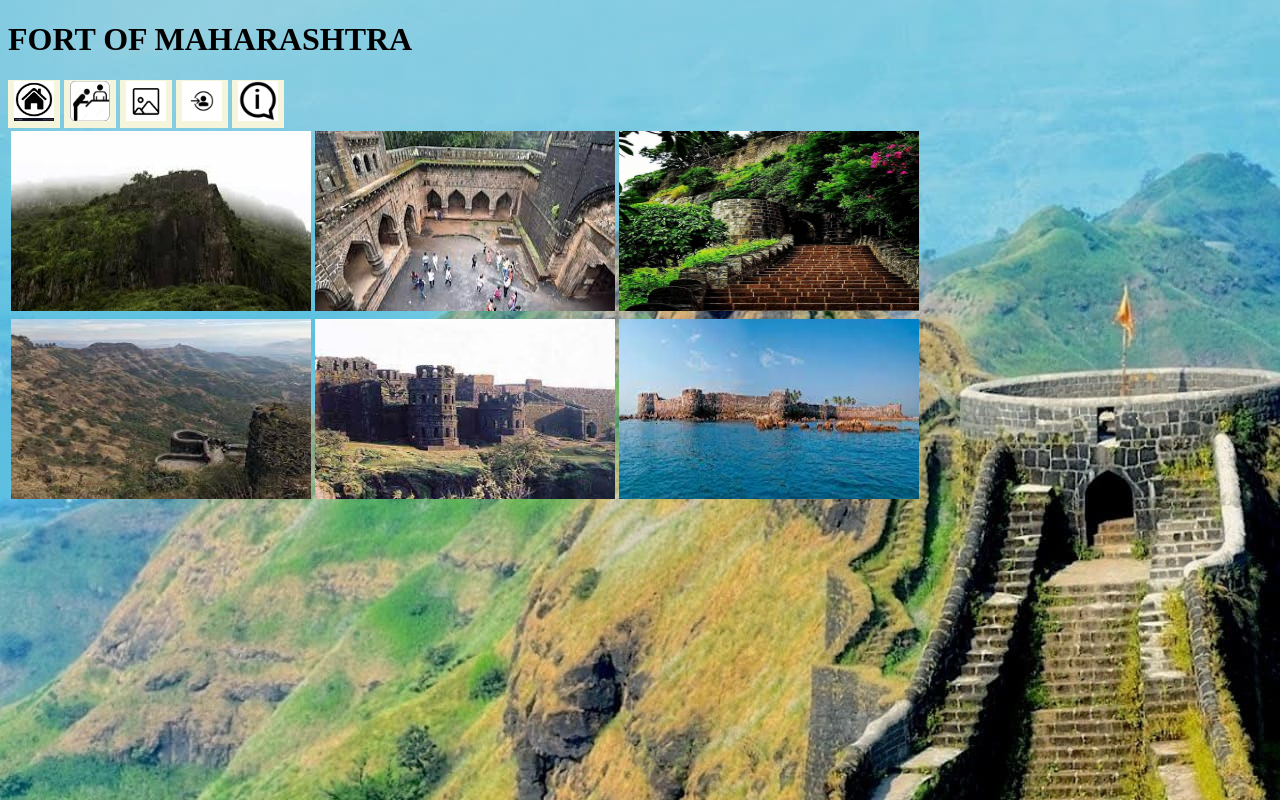
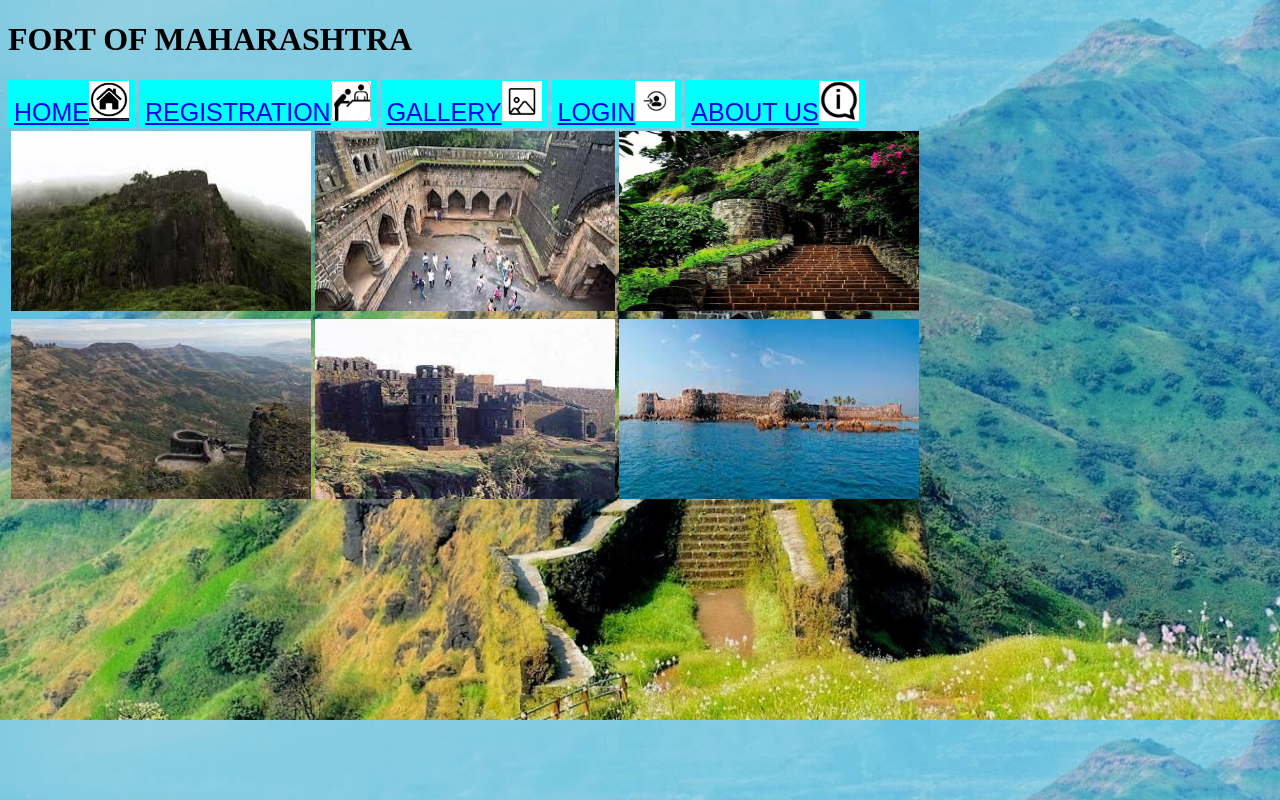
Before and after one commit to ShivaniGudekar/mudratreck, a plain HTML site: page gall.html in a window 1280 px wide. Drawn offline with Linux system fonts and the light colour scheme.

Commit message:
Add files via upload

```diff
--- a/gall.html
+++ b/gall.html
@@ -6,12 +6,13 @@
     <title>HOME PAGE</title>
     <style>
         body{
-            background-image: url(Rajgad_Fort_in_Pune\,_Maharashtra.jpg);
-            background-repeat: no-repeat;
-        }button{
-            background-color:rgb(89, 224, 76);
+        background-image:url(Rajgad_Fort_in_Pune\,_Maharashtra.jpg);
+        background-size: 100%;
+        }
+        button{
+            background-color:white;
             border: none;
-            color:rgb(75, 236, 88);
+            color:white;
             padding: 15px,32px;
             text-align: center;
             text-decoration: double;
@@ -21,17 +22,14 @@
             cursor: pointer;
         }
         .button:hover{
-            background-color:rgb(243, 249, 252);
-            color:rgb(236, 238, 238);
+            background-color:white;
+            color:white;
         }
-        .button1{background-color:beige;}
-        .button2{background-color:beige;}
-        .button3{background-color:beige;}
-        .button4{background-color:beige;}
-        .button5{background-color:beige;}
-
-
-
+        .button1{background-color:aqua;}
+        .button2{background-color:aqua;}
+        .button3{background-color:aqua;}
+        .button4{background-color:aqua;}
+        .button5{background-color:aqua;}
 
 
     </style>
@@ -40,11 +38,11 @@
      <div>
      <h1><font color="black">FORT OF MAHARASHTRA</font color></h1>
      </div>
-     <button class="button button1"><a href="index.html"><th><img src="10476530.jpg"width="40px" height="40px"></th></a></button>
-     <button class="button button2"><a href="registraion.html"><th><img src="F0013592-Registration_symbol,_artwork.jpg"width="40px" height="40px"></a></button>
-     <button class="button button3"><a href="gall.html"><th><img src="download.png"width="40px" height="40px"></th></a></button>
-     <button class="button button4"><a href="login form.html"><th><img src="login.jpg"width="40px" height="40px"></th></a></button>
-     <button class="button button5"><a href="about.html"><th><img src="images.png"width="40px" height="40px"></th></a></button>
+     <button class="button button1"><a href="index.html"><th>HOME<img src="10476530.jpg"width="40px" height="40px"></th></a></button>
+     <button class="button button2"><a href="registraion.html"><th>REGISTRATION<img src="F0013592-Registration_symbol,_artwork.jpg"width="40px" height="40px"></a></button>
+     <button class="button button3"><a href="gall.html"><th>GALLERY<img src="download.png"width="40px" height="40px"></th></a></button>
+     <button class="button button4"><a href="login form.html"><th>LOGIN<img src="login.jpg"width="40px" height="40px"></th></a></button>
+     <button class="button button5"><a href="about.html"><th>ABOUT US<img src="images.png"width="40px" height="40px"></th></a></button>
 </body>
     </style>
 </head>
```
Also changed, not shown: about.html (+21 -26 lines), index.html (+15 -18 lines), login form.html (+18 -20 lines), registraion.html (+16 -19 lines).
